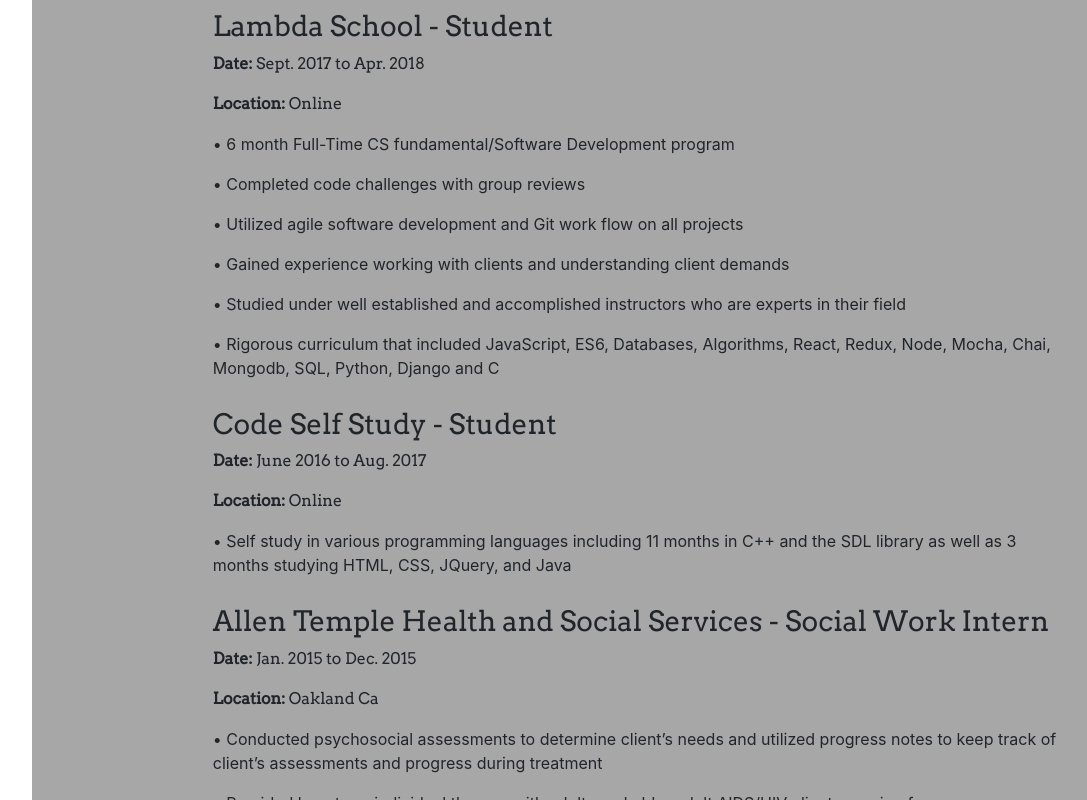
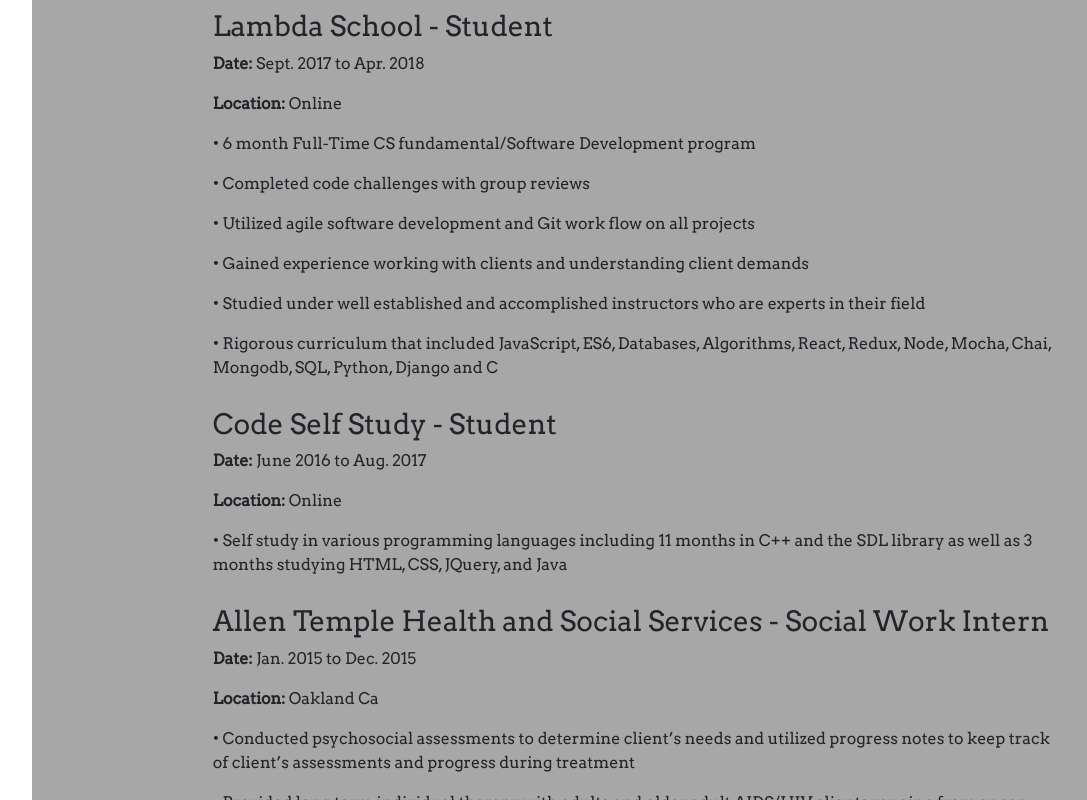
Before and after one commit to IllSmithDa/sam-portfolio, a React (Create React App) app: page / in a window 1280 px wide. Shown: the part 2980-3780 px from the top of the page, without its empty margins (43-1130 px from the left). Built offline with nearby package versions, Linux system fonts and the light colour scheme; a web font is replaced by a local one.

Commit message:
added more fonts

```diff
--- a/src/Components/Resume.js
+++ b/src/Components/Resume.js
@@ -16,7 +16,7 @@
         expArr.push(<p className="set-font"><b>Date:</b> {ExperienceData[i].date}</p>);
         expArr.push(<p className="set-font"><b>Location:</b> {ExperienceData[i].location}</p>);
         for (let j = 0; j < ExperienceData[i].bulletList.length; j++) {
-          expArr.push(<p>{ExperienceData[i].bulletList[j]}</p>)
+          expArr.push(<p className="set-font">{ExperienceData[i].bulletList[j]}</p>)
         }
       }
       finalArr.push(<div className="experience-margin">{expArr}</div>);
@@ -29,7 +29,7 @@
     return(
       <div id="resumeID" className="page-size resume-page">
         <br />
-        <h1 className="section-title set-font">Experience</h1>
+        <h1 className="section-title">Experience</h1>
         <br />
         {this.getExperience()}
         <br />
```
